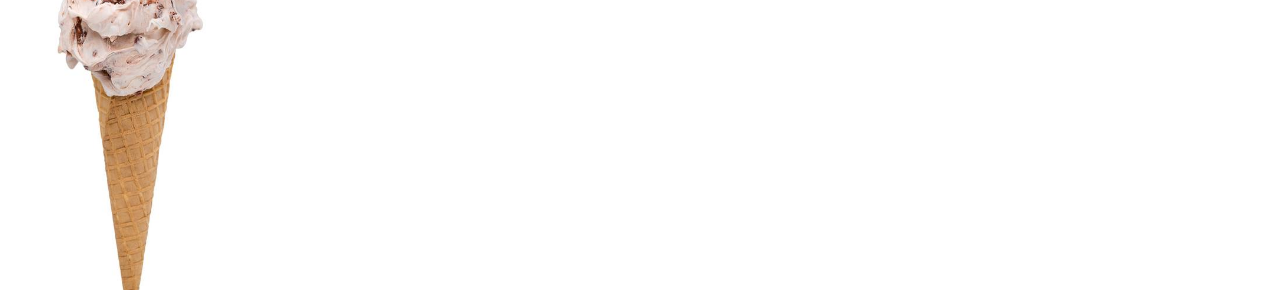
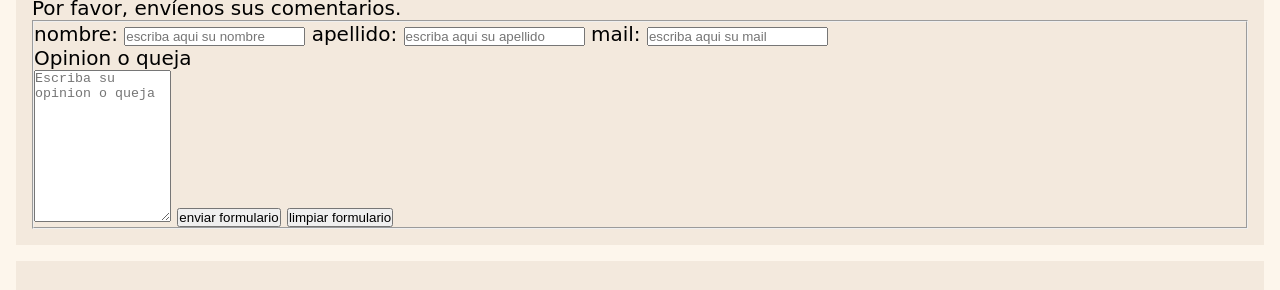
Before and after one commit to mateokripper/heladositio, a plain HTML site: page pages/contacto.html in a window 1280 px wide. Shown: the part 732-1022 px from the top of the page. Drawn offline with Linux system fonts and the light colour scheme; the site is published under a folder, as on GitHub Pages, so addresses that start at the root find nothing; a web font is replaced by a local one.

Commit message:
cambios en pages

```diff
--- a/pages/contacto.html
+++ b/pages/contacto.html
@@ -5,7 +5,7 @@
     <meta http-equiv="X-UA-Compatible" content="IE=edge">
     <meta name="viewport" content="width=device-width, initial-scale=1.0">
     <title>Contacto - Heladeria</title>
-    <link rel="stylesheet" href="/styles/helado.css">
+    <link rel="stylesheet" href="../styles/helado.css">
     <link rel="preconnect" href="https://fonts.googleapis.com">
     <link rel="preconnect" href="https://fonts.gstatic.com" crossorigin>
     <link href="https://fonts.googleapis.com/css2?family=Anybody:ital,wght@1,400;1,600;1,800&display=swap" rel="stylesheet">
```
Also changed, not shown: pages/imagenes.html (+1 -1 lines), pages/que-hacemos.html (+1 -1 lines), pages/sucursales.html (+1 -1 lines).
